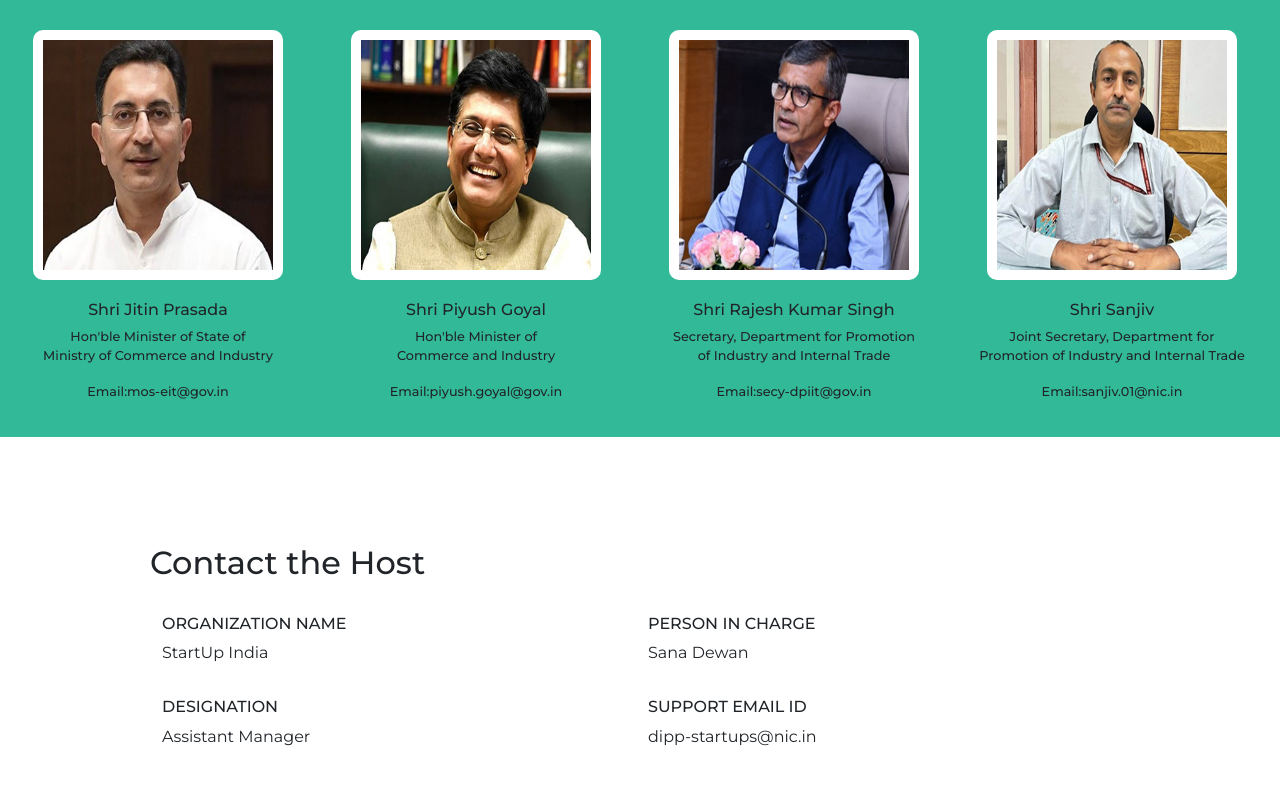
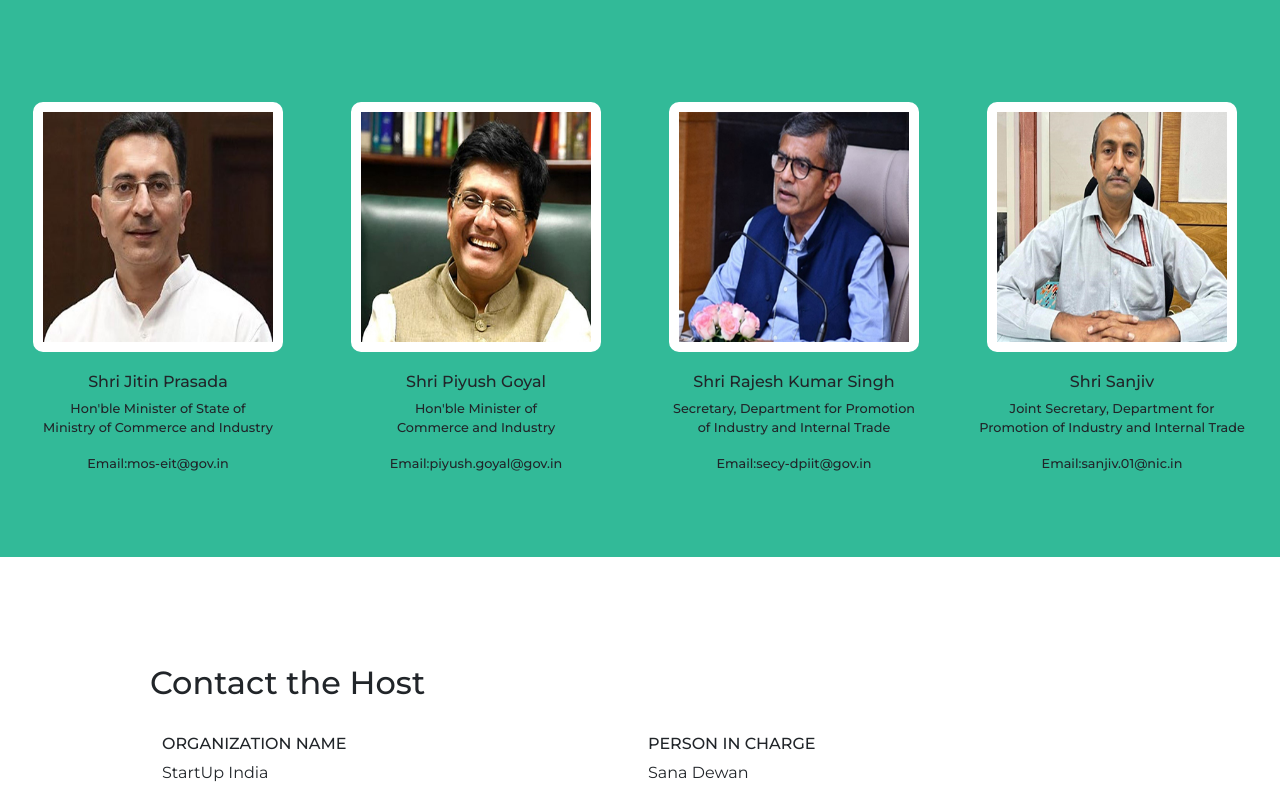
Before and after one commit to sanjithsmurthy/ayush-startup-portal, a Django app: page /contact/ in a window 1280 px wide; the page is wider, and only the part inside the window is pictured. Shown: the part 112-909 px from the top of that part. Run offline with Django 5.2, Linux system fonts and the light colour scheme.

Commit message:
ministers

```diff
--- a/startup-ayush-portal/project/app/static/app/styles.css
+++ b/startup-ayush-portal/project/app/static/app/styles.css
@@ -330,7 +330,7 @@ body {
     justify-content: space-evenly;
     align-items: center;
     flex-wrap: nowrap;
-    padding-top: auto;
+    padding: 4.5rem 0 3rem 0;
     /* width: 280px; */
 }
 
```
Also changed, not shown: startup-ayush-portal/project/db.sqlite3.
